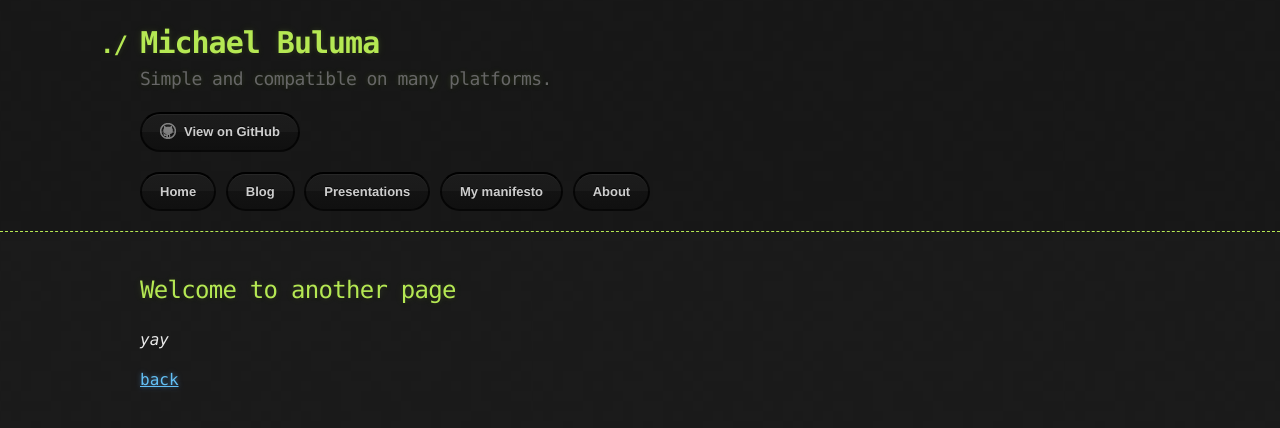
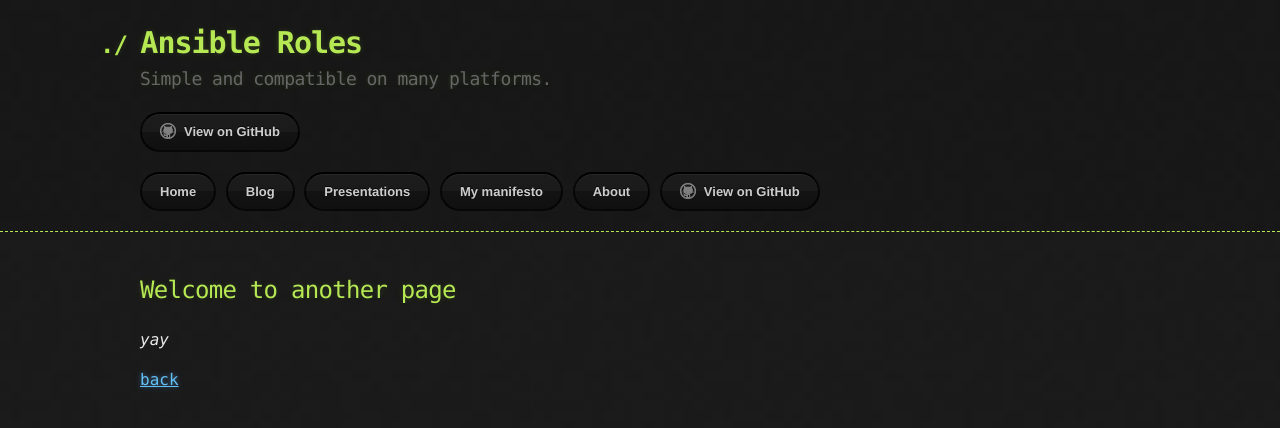
Before and after one commit to buluma/buluma.github.io, a Jekyll site: the page built from another-page.md, in a window 1280 px wide. Shown: the top 428 px of the page. Built offline with Jekyll 4.4.1, drawn with Linux system fonts in a browser that asks for light colours; our own code applies the rules of GitHub Pages for plain Markdown files.

Commit message:
header update

```diff
--- a/_config.yml
+++ b/_config.yml
@@ -1,4 +1,4 @@
-title: Michael Buluma
+title: Ansible Roles
 description: Simple and compatible on many platforms.
 show_downloads: false
 google_analytics: UA-39023378-1
--- a/_layouts/default.html
+++ b/_layouts/default.html
@@ -35,18 +35,19 @@
         </a>
         <h2>{{ site.description | default: site.github.project_tagline }}</h2>
 
-        <section id="downloads">
+        <section id="downloads hidden">
           {% if site.show_downloads %}
             <a href="{{ site.github.zip_url }}" class="btn">Download as .zip</a>
             <a href="{{ site.github.tar_url }}" class="btn">Download as .tar.gz</a>
           {% endif %}
           <a href="{{ site.github.repository_url }}" class="btn btn-github"><span class="icon"></span>View on GitHub</a>
         </section>
-        <a href="http://buuluma.github.io/" class="btn">Home</a>
+        <a href="http://buluma.github.io/" class="btn">Home</a>
         <a href="/blog.html" class="btn">Blog</a>
         <a href="/presentations.html" class="btn">Presentations</a>
         <a href="/my-manifesto.html" class="btn">My manifesto</a>
         <a href="/about.html" class="btn">About</a>
+        <a href="{{ site.github.repository_url }}" class="btn btn-github"><span class="icon"></span>View on GitHub</a>
       </div>
     </header>
 
```
